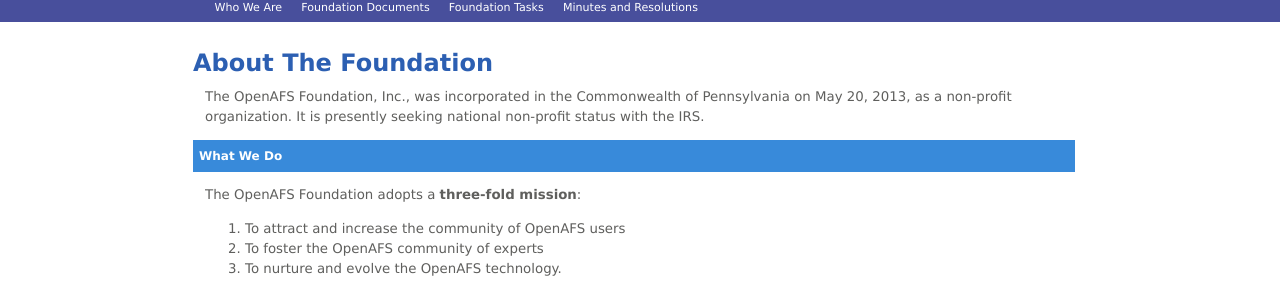
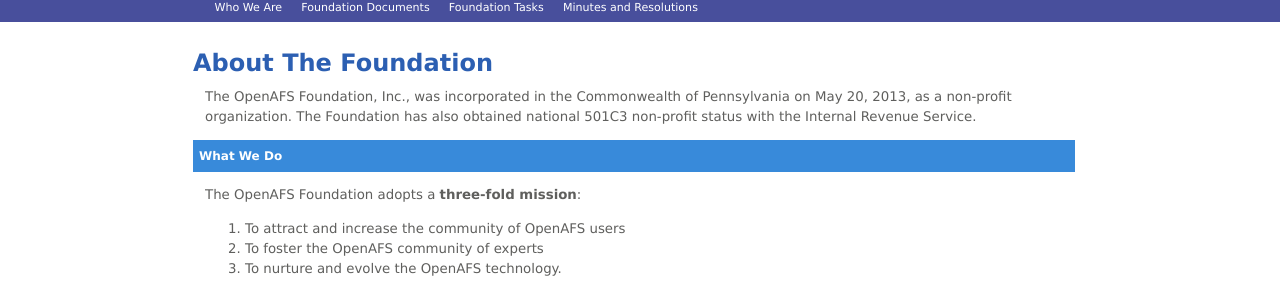
Before and after one commit to openafsfoundation/openafsfoundation.org, a Jekyll site: the page built from about/index.md, in a window 1280 px wide. Shown: the part 136-429 px from the top of the page. Built offline with Jekyll 4.4.1, drawn with Linux system fonts in a browser that asks for light colours.

Commit message:
Update index.md

```diff
--- a/about/index.md
+++ b/about/index.md
@@ -6,7 +6,7 @@
 ## About The Foundation ##
 
 The OpenAFS Foundation, Inc., was incorporated in the Commonwealth of Pennsylvania on
-May 20, 2013, as a non-profit organization.  It is presently seeking national non-profit status with the IRS.
+May 20, 2013, as a non-profit organization.  The Foundation has also obtained national 501C3 non-profit status with the Internal Revenue Service.
 
 ### What We Do ###
 
```
